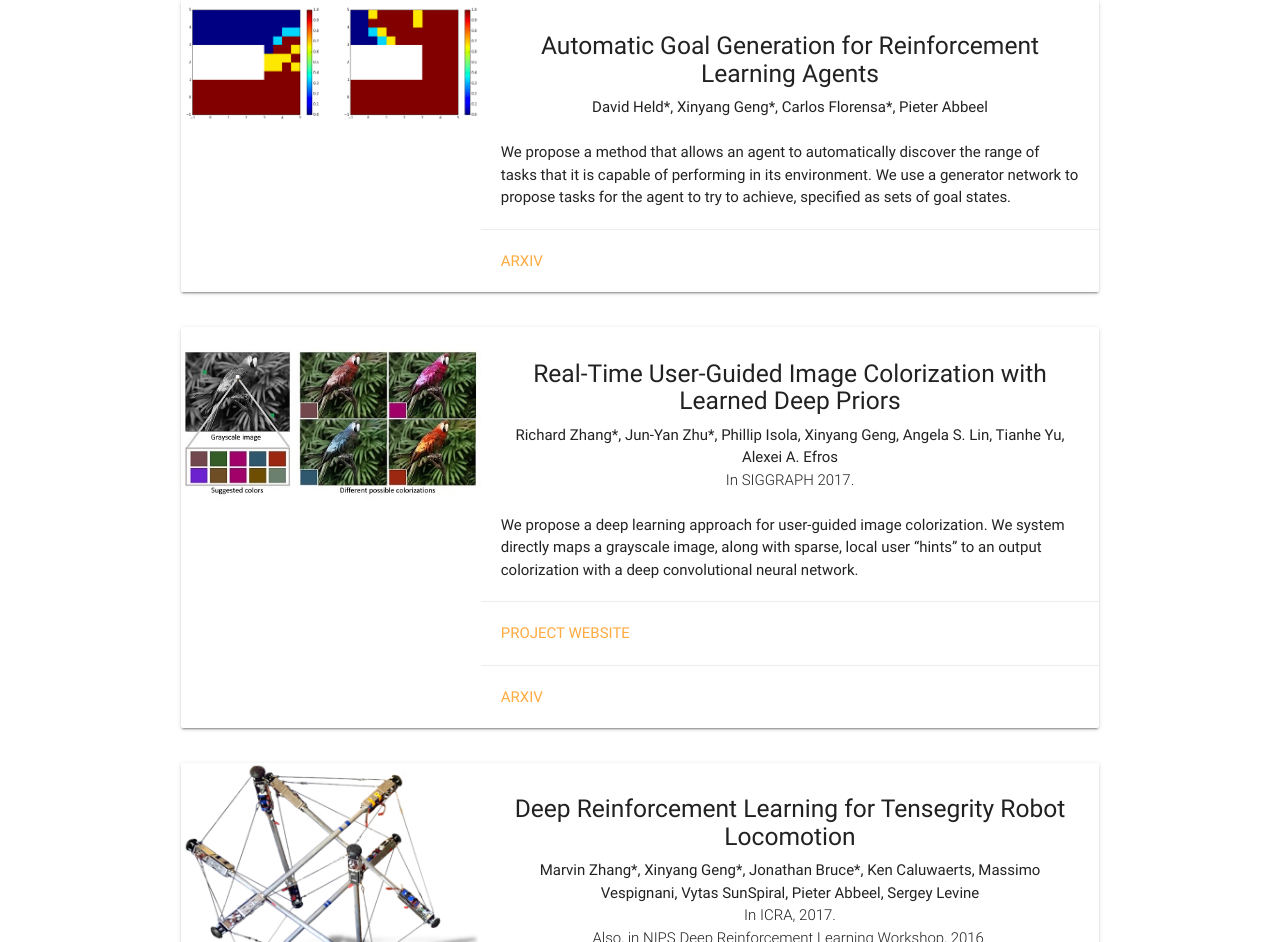
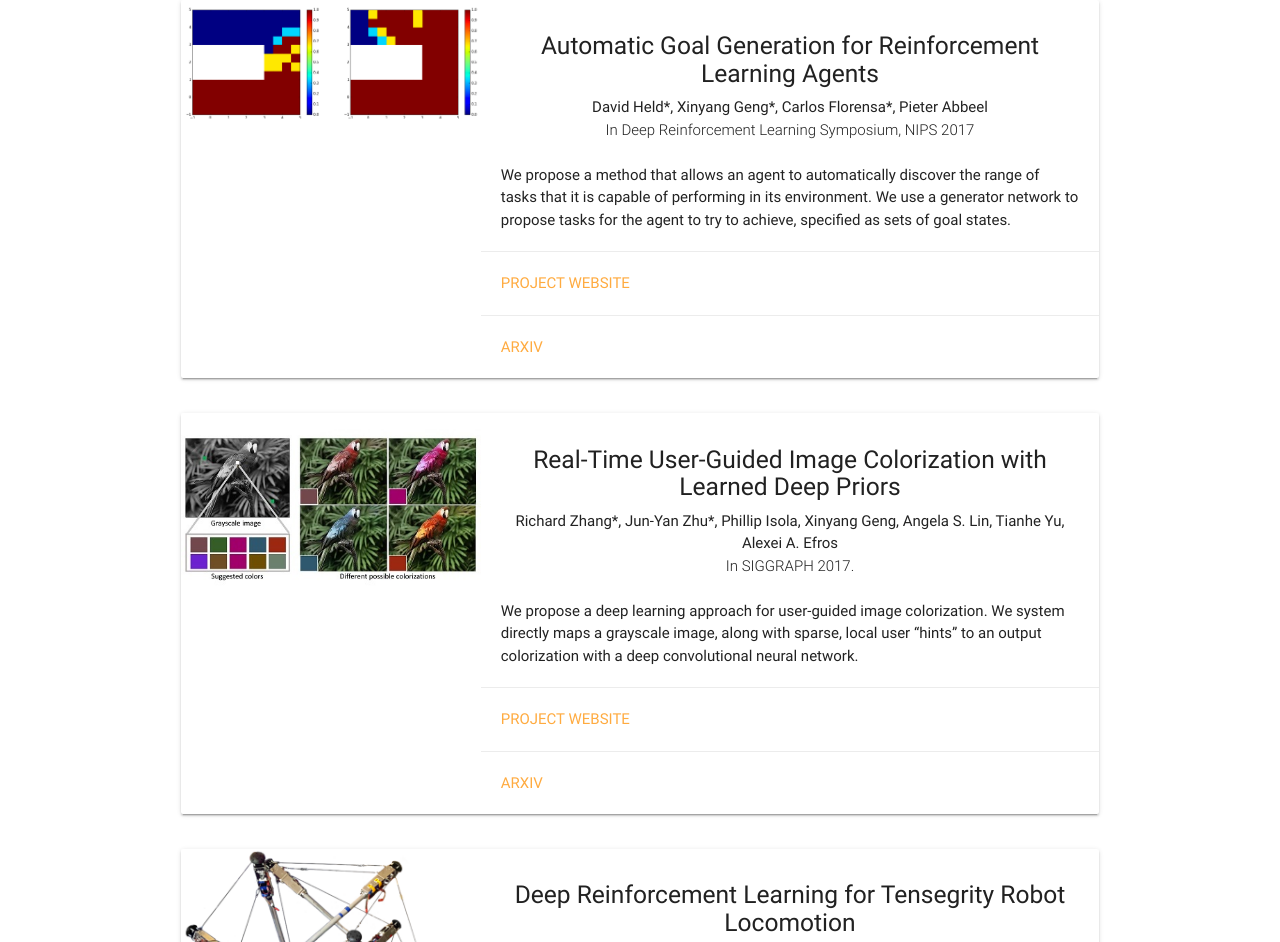
Before and after one commit to young-geng/young-geng.github.io, a plain HTML site: page index.html in a window 1280 px wide. Shown: the part 555-1497 px from the top of the page. Drawn offline with nearby package versions, Linux system fonts and the light colour scheme.

Commit message:
minor changes

```diff
--- a/index.html
+++ b/index.html
@@ -32,7 +32,7 @@
       <div class="row">
         <!--<h5 class="header col s12 light">A modern responsive front-end framework based on Material Design</h5>-->
         <p class="col s8 offset-s2 caption">
-          I'm currenty a <a href="https://research.google.com/teams/brain/residency/">Google Brain Resident</a>.
+          I'm currenty a <a href="https://research.google.com/teams/brain/residency/">Google AI Resident</a>.
           Before joining Google, I studied computer science and statistics at University of California, Berkeley.
           During my undergraduate study, I worked with Professor
           <a href="https://people.eecs.berkeley.edu/~pabbeel/">Pieter Abbeel</a>, Professor
@@ -69,6 +69,7 @@
             <div class="card-content">
               <h5 class="center">Automatic Goal Generation for Reinforcement Learning Agents</h5>
               <p class="center">David Held*, Xinyang Geng*, Carlos Florensa*, Pieter Abbeel</p>
+              <p class="light center">In Deep Reinforcement Learning Symposium, NIPS 2017</p>
               <br>
               <p>
                 We propose a method that allows an agent to automatically discover the range of tasks that it is
@@ -76,9 +77,9 @@
                 agent to try to achieve, specified as sets of goal states.
               </p>
             </div>
-            <!--<div class="card-action">-->
-            <!--  <a href="https://sites.google.com/view/goalgeneration4rl">Project Website</a>-->
-            <!--</div>-->
+            <div class="card-action">
+              <a href="https://sites.google.com/view/goalgeneration4rl">Project Website</a>
+            </div>
             <div class="card-action">
               <a href="https://arxiv.org/abs/1705.06366">arXiv</a>
             </div>
@@ -125,7 +126,7 @@
               <h5 class="center">Deep Reinforcement Learning for Tensegrity Robot Locomotion</h5>
               <p class="center">Marvin Zhang*, Xinyang Geng*, Jonathan Bruce*, Ken Caluwaerts, Massimo Vespignani, Vytas SunSpiral, Pieter Abbeel, Sergey Levine</p>
               <p class="light center">In ICRA, 2017.</p>
-              <p class="light center">Also, in NIPS Deep Reinforcement Learning Workshop, 2016.</p>
+              <p class="light center">Also, in Deep Reinforcement Learning Workshop, NIPS 2016.</p>
               <br>
               <p>
                 We collaborated with NASA Ames to explore the challenges associated with learning locomotion
```
